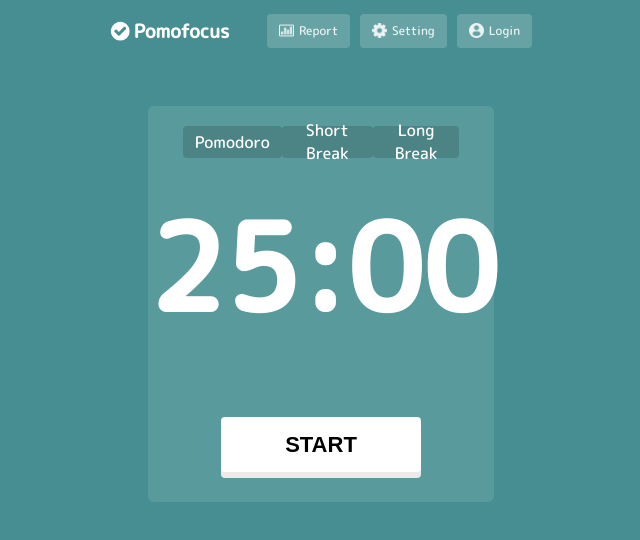
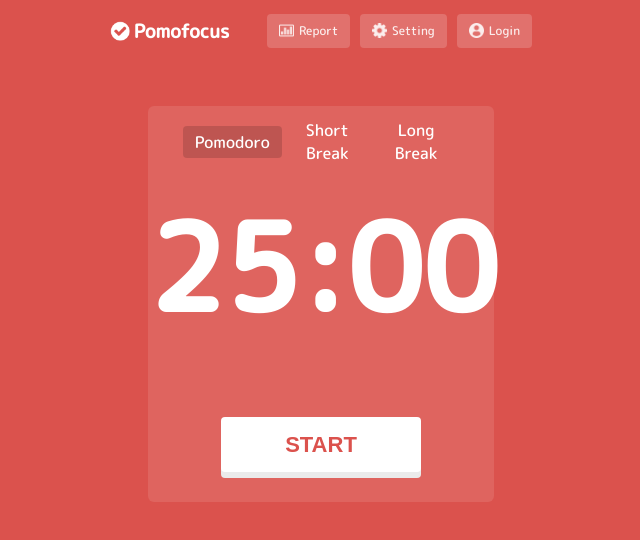
Before and after one commit to elkhayate/pomofocus, a React (Create React App) app: page / in a window 1280 px wide. Shown: the top 540 px of the page, without its empty margins (319-959 px from the left). Built offline with nearby package versions, Linux system fonts and the light colour scheme.

Commit message:
Added styling logic

```diff
--- a/src/App.js
+++ b/src/App.js
@@ -8,14 +8,26 @@
   const [data ,setData] = useState({
     one : 25  , two :  15  , three : 5
   })
-  const Data = useMemo(() => {return(data)},[data])
+  const [back, setBack] = useState("pomo")
+
+  const handle = (data) => {
+    setBack(data)
+  }
   const handleCallBack = (data) => {
     setData(data)
   }
+  var Style = null;
+  if(back === "pomo") {
+    Style = {backgroundColor : "#db524d"};
+  }else if (back === "short") {
+    Style = {backgroundColor : "#468e91"}
+  }else if (back === "long") {
+    Style = {backgroundColor : "#437ea8"}
+  }
   return (
-    <div className={style.app}>
+    <div style={Style} className={style.app}>
       <Header parentCallBack = {handleCallBack} />
-      <Counter set = {data}/>
+      <Counter set = {data} call = {handle}/>
     </div>
   )
 }
--- a/src/app.module.css
+++ b/src/app.module.css
@@ -6,6 +6,5 @@
     margin: 0;
     height: 100%;
     width: 100%;
-    background-color: #468e91;
     font-family: 'M PLUS Rounded 1c', sans-serif;
 }
--- a/src/components/Counter.js
+++ b/src/components/Counter.js
@@ -16,7 +16,7 @@
   const [which, setWhich] = useState({
     one : 25  , two : 15  , three :  5
   })
-
+  const [clickedBy , setClickedBy] = useState("pomo")
   const clockRef = useRef();
   const handleStart = () => {
     clockRef.current.start();
@@ -39,9 +39,9 @@
       </h1>
       );
   };
-  const handlePomo = () => {clockRef.current.stop(); setTime(which.one); setPause(true) }
-  const handleShort = () => {clockRef.current.stop();  setTime(which.three); setPause(true)}
-  const handleLong = () => {clockRef.current.stop(); setTime(which.two); setPause(true)}
+  const handlePomo = () => {setClickedBy("pomo"); clockRef.current.stop(); setTime(which.one); setPause(true) }
+  const handleShort = () => {setClickedBy("short"); clockRef.current.stop();  setTime(which.three); setPause(true)}
+  const handleLong = () => {setClickedBy("long"); clockRef.current.stop(); setTime(which.two); setPause(true)}
   if(props.set.one !== which.one) {
     setWhich({...which,one : props.set.one})
     setTime(props.set.one);
@@ -52,19 +52,29 @@
     setWhich({...which,three : props.set.three})
     setTime(props.set.three);
   }
-
+  props.call(clickedBy)
   const date = useMemo(()=> {return (Date.now() + 60000 * time)}, [time]);
+  const Style = {backgroundColor : "rgba(0, 0, 0, 0.15)"};
+  var Stylee = null;
+  if(clickedBy === "pomo") {
+    Stylee = {color : "#db524d"};
+  }else if (clickedBy === "short") {
+    Stylee = {color : "#468e91"}
+  }else if (clickedBy === "long") {
+    Stylee = {color : "#437ea8"}
+  }
   return (
     <div className={style.counter}>
       <div className={style.items}>
-        <div onClick={handlePomo}>Pomodoro</div>
-        <div onClick={handleShort}>Short Break</div>
-        <div onClick={handleLong}>Long Break</div>
+        <div style={clickedBy == "pomo" ? Style : null} onClick={handlePomo}>Pomodoro</div>
+        <div style={clickedBy == "short" ? Style : null} onClick={handleShort}>Short Break</div>
+        <div style={clickedBy == "long" ? Style : null} onClick={handleLong}>Long Break</div>
       </div>
       {Timer(date)}
       {
       pause ?
       <button
+        style={Stylee}
         onClick={() => {
           handleStart();
           Pause();
@@ -73,6 +83,7 @@
         START
       </button> :
        <button
+       style={Stylee}
         className={style.btn}
         onClick={() => {
           handlePause();
--- a/src/components/counter.module.css
+++ b/src/components/counter.module.css
@@ -30,7 +30,6 @@
     padding: 2px 12px;
     height: 28px;
     cursor: pointer;
-    background: none rgba(0, 0, 0, 0.15);
     box-shadow: none;
     color: white;
     opacity: 1;
```
